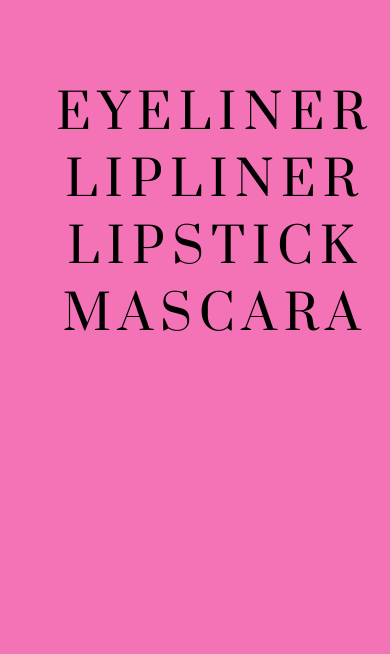
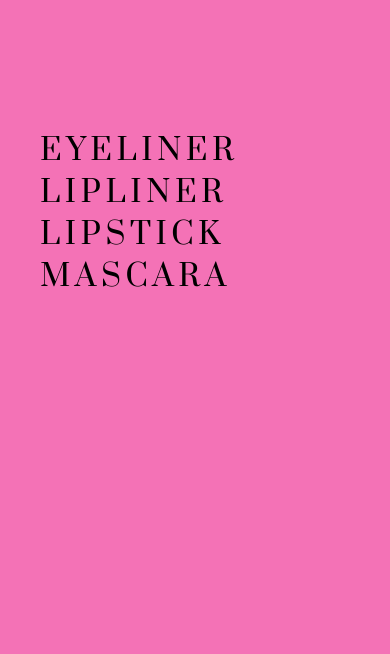
Before and after one commit to xdimitaryanev/product-listing-page, a website built with Vite: page index.html in a window 390 px wide. Both pictures are taken after a click on the icon 346 px from the left and 24 px from the top of the page. Shown: the part 168-822 px from the top of the page. Built offline with nearby package versions, Linux system fonts and the light colour scheme.

Commit message:
optimize

```diff
--- a/index.html
+++ b/index.html
@@ -4,6 +4,7 @@
     <meta charset="UTF-8" />
     <meta name="viewport" content="width=device-width, initial-scale=1.0" />
     <title>PLP C4 Nexus</title>
+    <link rel="shortcut icon" href="#">
     <link rel="preconnect" href="https://fonts.googleapis.com" />
     <link rel="preconnect" href="https://fonts.gstatic.com" crossorigin />
     <link
@@ -47,9 +48,10 @@
         <h1 class="main-category"></h1>
         <p class="main-category-description"></p>
       </div>
-
+      <div class="divider"></div>
 
       <div class="main-products-wrapper container">
+
         <div class="main-counter container"></div>
         <div class="main-sort cont">
           <form>
--- a/src/main.js
+++ b/src/main.js
@@ -42,12 +42,8 @@ const ulEl = document.querySelector(".header-menu");
 
 
 //< * FUNCTION CREATE Desktop Navigation MENU * >//
-function createDesktopNavMenu(arr) {
-  let chosenCategoriesArr = [];
+function createDesktopNavMenu(arr) {   //takes arr of strings ["EYELINER", "LIPLINER", "LIPSTICK", "MASCARA"]
   for (let i = 0; i < arr.length; i++) {
-    chosenCategoriesArr.push(arr[i]);
-  }
-  for (let i = 0; i < chosenCategoriesArr.length; i++) {
     const liEl = document.createElement("li");
     liEl.addEventListener("click", (e) => {
       areProductsFiltered = false;
@@ -65,11 +61,7 @@ function createDesktopNavMenu(arr) {
 
 //< * FUNCTION CREATE Mobile Navigation MENU * >//
 function createMobileNavMenu(arr) {
-  let chosenCategoriesArr = [];
   for (let i = 0; i < arr.length; i++) {
-    chosenCategoriesArr.push(arr[i]);
-  }
-  for (let i = 0; i < chosenCategoriesArr.length; i++) {
   const mobileLi = document.createElement("li");
   mobileLi.textContent = arr[i];
   mobileLi.classList.add("hidden","header-mobile-menu");
@@ -90,6 +82,7 @@ function createMobileNavMenu(arr) {
 
 // * < load products on page load > * //
 async function loadProductsByCategory(category) {
+
   let allProductsArr = await fetchProducts(category);
   const allProductsCount = allProductsArr.length;
 
@@ -112,13 +105,13 @@ async function loadProductsByCategory(category) {
 
 // * < FUNCTION create product > * //
 function createProductElement(i, arr) {
-  //get product
+  //get products
   const product = arr[i];
 
   //create wrapper for the product
   const el = document.createElement("div");
-  // el.classList.add("hidden")
   el.classList.add("product-wrapper");
+  el.classList.add("blur");
   productGrid.append(el);
   //create elements for the product//
 
@@ -188,6 +181,7 @@ function createProductElement(i, arr) {
   );
 
   productRating.appendChild(ratingStarEl);
+
 }
 
 //* FUNCTION ADD LOAD MORE BTN TO UI *//
@@ -205,7 +199,7 @@ function createLoadMoreBtn(arrOfAllProducts) {
     }
   }
 
-  loadMoreBtn.addEventListener("click", (e) => {
+  loadMoreBtn.addEventListener("click", () => {
     if (allProductsCount - loadedProducts === 0) {
       updateLoadMoreBtn();
       return;
@@ -219,10 +213,11 @@ function createLoadMoreBtn(arrOfAllProducts) {
     for (let i = startIndex; i < endIndex; i++) {
       loadedProducts++;
       createProductElement(i, arrOfAllProducts);
+
+
     }
     updateLoadMoreBtn();
   });
-
   updateLoadMoreBtn();
 }
 
--- a/styles/components/header.css
+++ b/styles/components/header.css
@@ -65,7 +65,7 @@
     background-color: var(--clr-pink400);
     flex-direction: column;
     justify-content: center;
-    align-items: center;
+    align-items: flex-start;
     height: 100%;
     width: 100%;
     padding-bottom: 5em;
@@ -74,7 +74,7 @@
 
   .header-mobile-menu-list li {
     font-family: Prata,sans-serif;
-    font-size: var(--size-5xl);
+    font-size: var(--size-3xl);
     letter-spacing: 0.15em;
     cursor: pointer;
     line-height: 1.4em;
@@ -86,15 +86,15 @@
     opacity: 0;
     filter: blur(15px);
     transition: all .4s ease;
-    transform: translateX(-20px);
+    transform: translateX(-10px);
 
 }
+
 .show {
     opacity: 100;
     filter: blur(0px);
     transform: translateX(-0px);
 }
-
 
 
 
--- a/styles/style.css
+++ b/styles/style.css
@@ -75,6 +75,13 @@ button {
   cursor: pointer;
 }
 
+.divider {
+  margin-top: var(--size-2xl);
+  margin-bottom: var(--size-5xl);
+  border: 1px solid var(--clr-dark);
+  width: 50%;
+  opacity: 10%;
+  }
 
 /* font-family: 'Montserrat', sans-serif;
 font-family: 'Oswald', sans-serif;
```
Also changed, not shown: src/utils/observers.js (line endings or trailing spaces).
